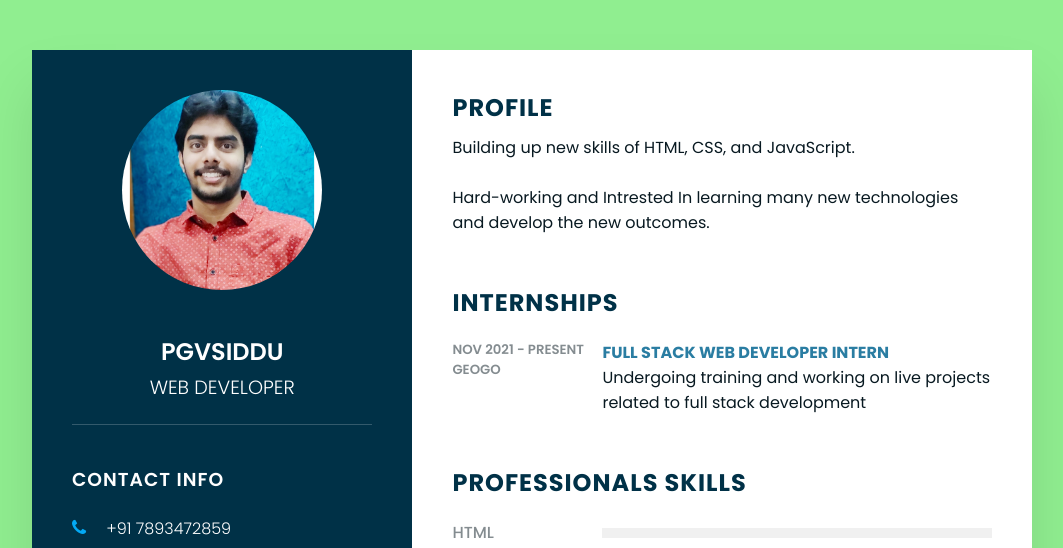
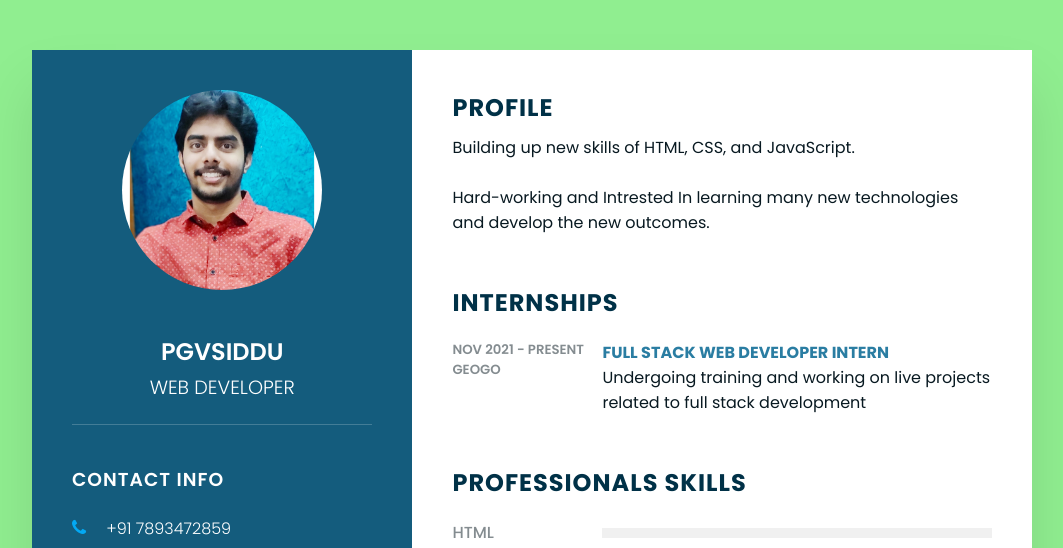
Before and after one commit to PGV-SIDDU/GEOGO-Internship, a plain HTML site: page index.html in a window 1280 px wide. Shown: the top 548 px of the page, without its empty margins (108-1171 px from the left). Drawn offline with Linux system fonts and the light colour scheme.

Commit message:
Update style.css

```diff
--- a/style.css
+++ b/style.css
@@ -26,7 +26,7 @@ body {
 }
 .container .left_Side {
   position: relative;
-  background-color: #003147;
+  background-color: #145c7d;
   padding: 40px;
 }
 .profileText {
```
